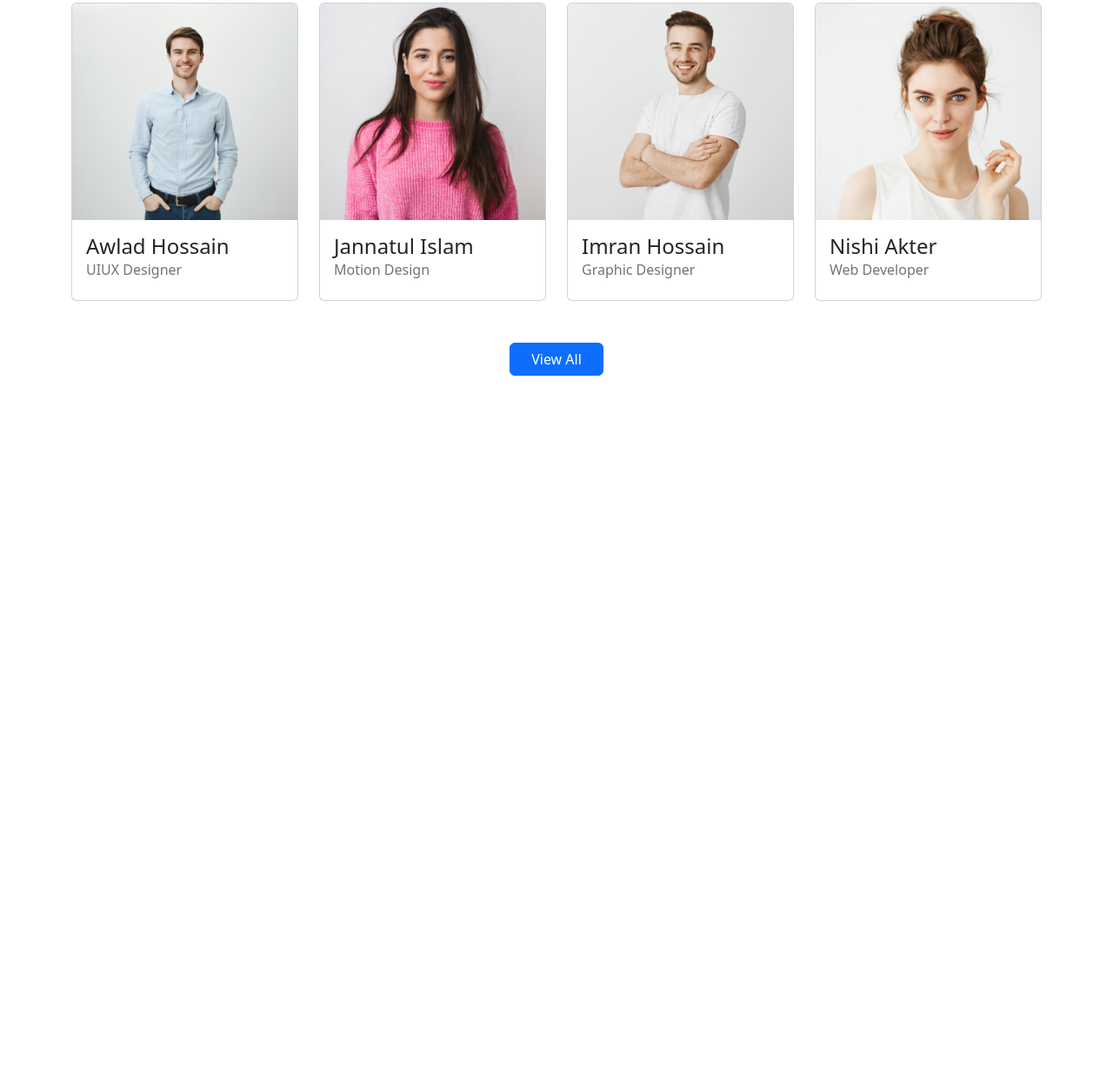
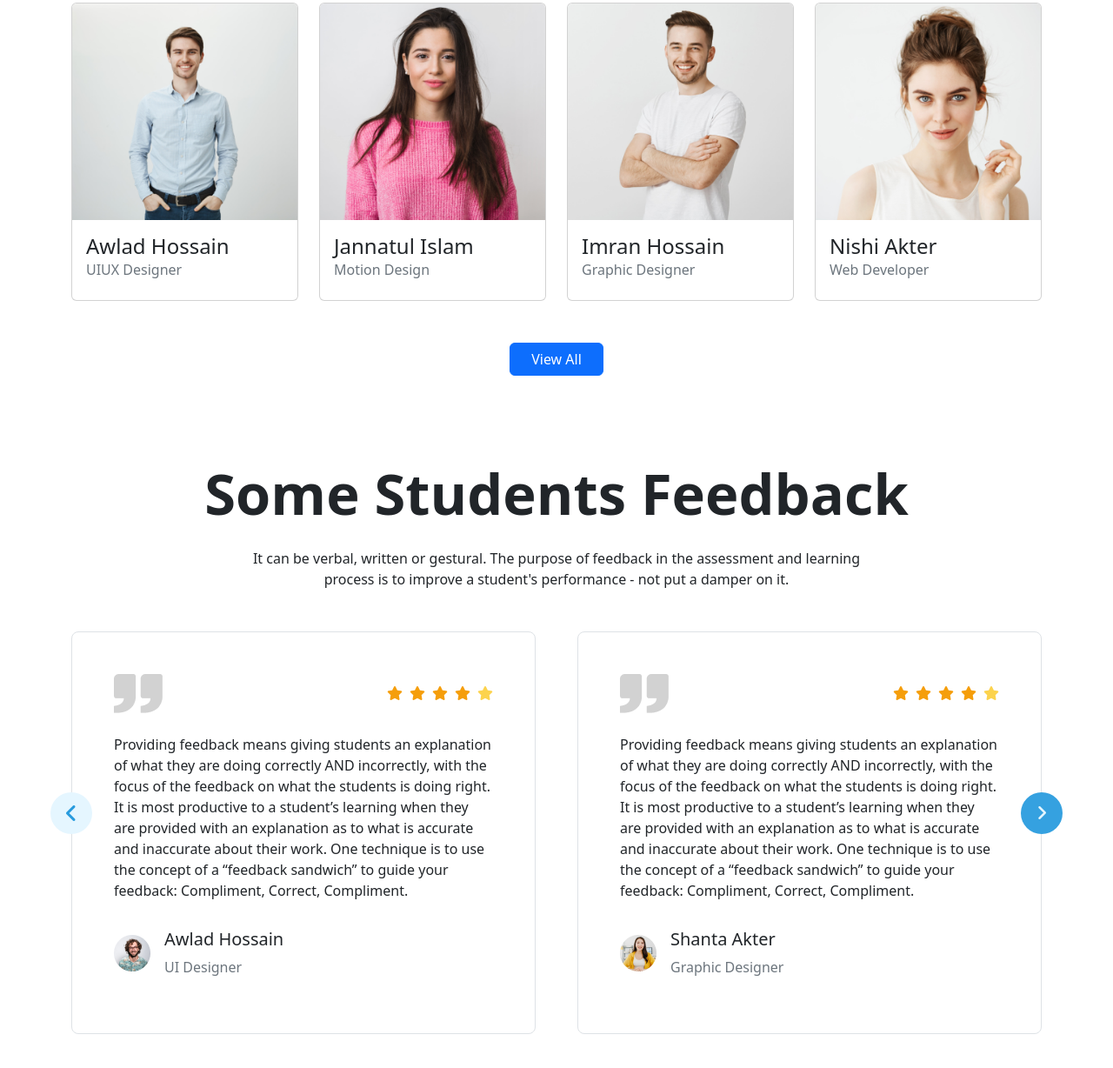
Before and after one commit to developer-mdshakil/programmingTech-website, a plain HTML site: page index.html in a window 1280 px wide. Shown: the part 3187-4415 px from the top of the page at 87% size. Before the commit the page ends 3667 px from the top, so only its background shows below. Drawn offline with nearby package versions, Linux system fonts and the light colour scheme.

Commit message:
add to student-feedback section

```diff
--- a/css/responsive.css
+++ b/css/responsive.css
@@ -3,6 +3,12 @@
 @media only screen and (max-width: 576px){
     .courser-card .img-fluid{
         width: 100%;
+    }
+    .feedback-card h4{
+        display: none;
+    }
+    #right-angle{
+        display: none;
     }
 }
 @media only screen and (max-width: 768px){
@@ -23,6 +29,12 @@
     .join-section{
         margin: 0 1rem;
     }
+    .feedback-card h4{
+        display: none;
+    }
+    #right-angle{
+        display: none;
+    }
 }
 @media only screen and (max-width: 992px){
     .container{
--- a/css/style.css
+++ b/css/style.css
@@ -12,3 +12,38 @@ h1{
     top: 25%;
     left: 15%;
 }
+/************ studnet-feedback ***************/
+.filled{
+    color: #F59E0B;
+}
+.empty{
+    color: #FCD34D;
+}
+.feedback-card{
+    position: relative;
+}
+.feedback-card h4{
+    position: absolute;
+    display: flex;
+    justify-content: center;
+    align-items: center;
+    width: 3rem;
+    height: 3rem;
+    top: 40%;
+    left: -25px;
+    background-color: #E5F6FF;
+    border-radius: 50%;
+    color: #289BDE;
+}
+#right-angle{
+    position: absolute;
+    display: flex;
+    justify-content: center;
+    align-items: center;
+    width: 3rem;
+    height: 3rem;
+    top: 40%;
+    right: -25px;
+    background-color: #35A1E0;
+    border-radius: 50%;
+    color: #E5F6FF;
--- a/index.html
+++ b/index.html
@@ -360,6 +360,66 @@
           </div>
         </section>
         <!-- successfulStudent-section end  -->
+        <!-- student-feedback start  -->
+        <section class="container py-5">
+          <div class="text-center">
+            <h1 class="mb-4">Some Students Feedback</h1>
+            <p class="mb-5">It can be verbal, written or gestural. The purpose of feedback in the assessment and learning <br> process is to improve a student's performance - not put a damper on it.</p>
+            </div>
+              <div class="row gx-5 gy-5">
+                <div class="col-sm-12 col-md-12 col-lg-6">
+                 <div class="feedback-card p-3 border rounded-3 p-5">
+                  <div class="student-rating d-flex justify-content-between align-items-center">
+                    <span><img src="images/course/comma.png" alt=""></span>
+                    <ul class="list-unstyled d-flex align-items-center mb-0">
+                      <li class="text-warning me-1"><i class="fas fa-star filled"></i></li>
+                      <li class="text-warning mx-1"><i class="fas fa-star filled"></i></li>
+                      <li class="text-warning mx-1"><i class="fas fa-star filled"></i></li>
+                      <li class="text-warning mx-1"><i class="fas fa-star filled"></i></li>
+                      <li class="text-warning ms-1"><i class="fas fa-star empty"></i></li>
+                    </ul>
+                  </div>
+                  <p class="mt-4 mb-3">Providing feedback means giving students an explanation of what they are doing correctly AND incorrectly, with the focus of the feedback on what the students is doing right. It is most productive to a student’s learning when they are provided with an explanation as to what is accurate and inaccurate about their work. One technique is to use the concept of a “feedback sandwich” to guide your feedback: Compliment, Correct, Compliment.</p>
+                  <div class="feedback-person d-flex align-items-center">
+                    <div>
+                      <img src="images/student/student-5.png" alt="">
+                    </div>
+                    <div class="ms-3 mt-3">
+                      <h5>Awlad Hossain</h5>
+                      <p class="text-muted">UI Designer</p>
+                    </div>
+                  </div>
+                  <h4><i class="fas fa-angle-left"></i></h4>
+                 </div>
+                </div>
+                <div class="col-sm-12 col-md-12  col-lg-6">
+                  <div class="feedback-card p-3 border rounded-3 p-5">
+                    <div class="student-rating d-flex justify-content-between align-items-center">
+                      <span><img src="images/course/comma.png" alt=""></span>
+                      <ul class="list-unstyled d-flex align-items-center mb-0">
+                        <li class="text-warning me-1"><i class="fas fa-star filled"></i></li>
+                        <li class="text-warning mx-1"><i class="fas fa-star filled"></i></li>
+                        <li class="text-warning mx-1"><i class="fas fa-star filled"></i></li>
+                        <li class="text-warning mx-1"><i class="fas fa-star filled"></i></li>
+                        <li class="text-warning ms-1"><i class="fas fa-star empty"></i></li>
+                      </ul>
+                    </div>
+                    <p class="mt-4 mb-3">Providing feedback means giving students an explanation of what they are doing correctly AND incorrectly, with the focus of the feedback on what the students is doing right. It is most productive to a student’s learning when they are provided with an explanation as to what is accurate and inaccurate about their work. One technique is to use the concept of a “feedback sandwich” to guide your feedback: Compliment, Correct, Compliment.</p>
+                    <div class="feedback-person d-flex align-items-center">
+                      <div>
+                        <img src="images/student/student-6.png" alt="">
+                      </div>
+                      <div class="ms-3 mt-3">
+                        <h5>Shanta Akter</h5>
+                        <p class="text-muted">Graphic Designer</p>
+                      </div>
+                    </div>
+                    <h5 id="right-angle"><i class="fas fa-angle-right"></i></h5>
+                   </div>
+                </div>
+              </div>
+        </section>
+        <!-- student-feedback end  -->
     </main>
 
     <!-- Bootstrap JavaScript Libraries -->
```
